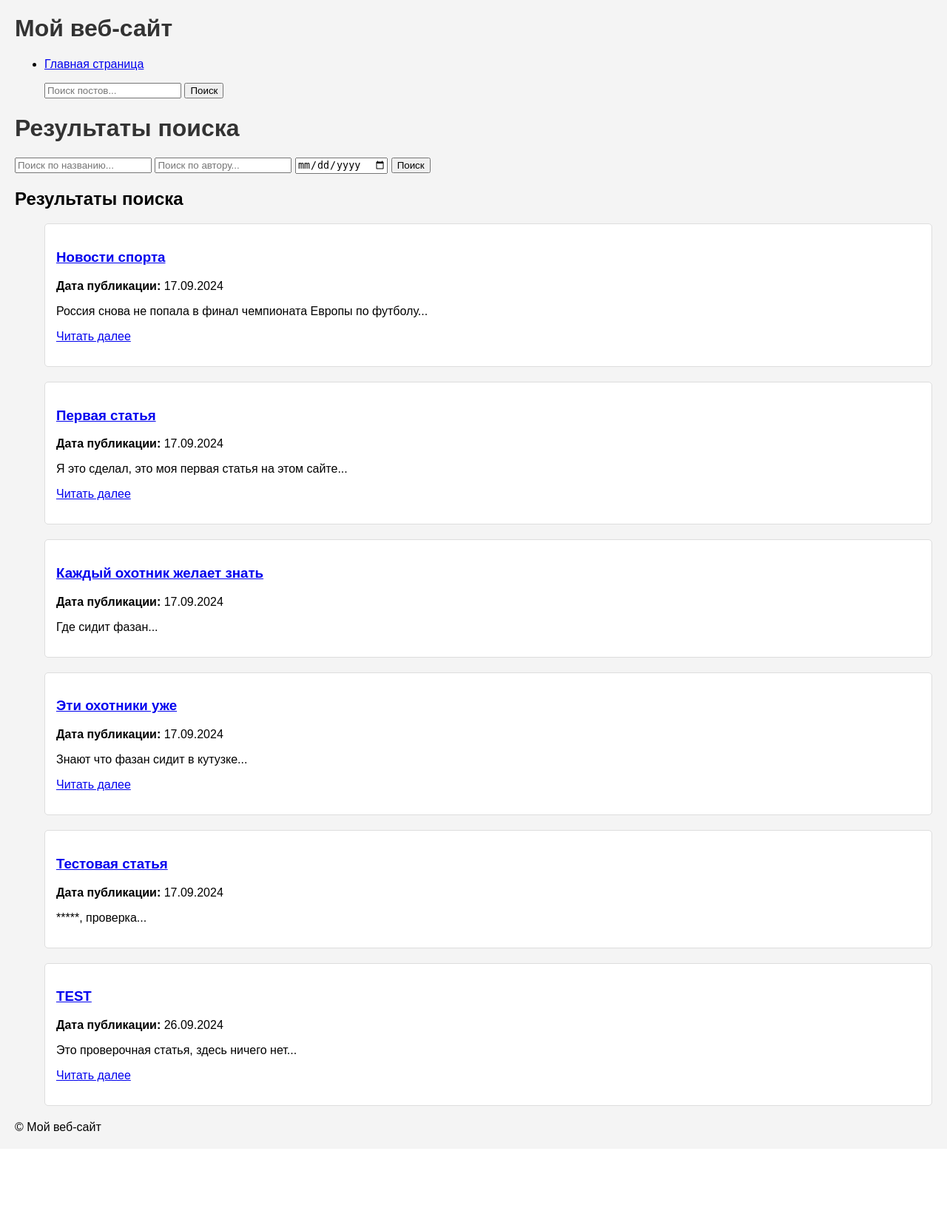
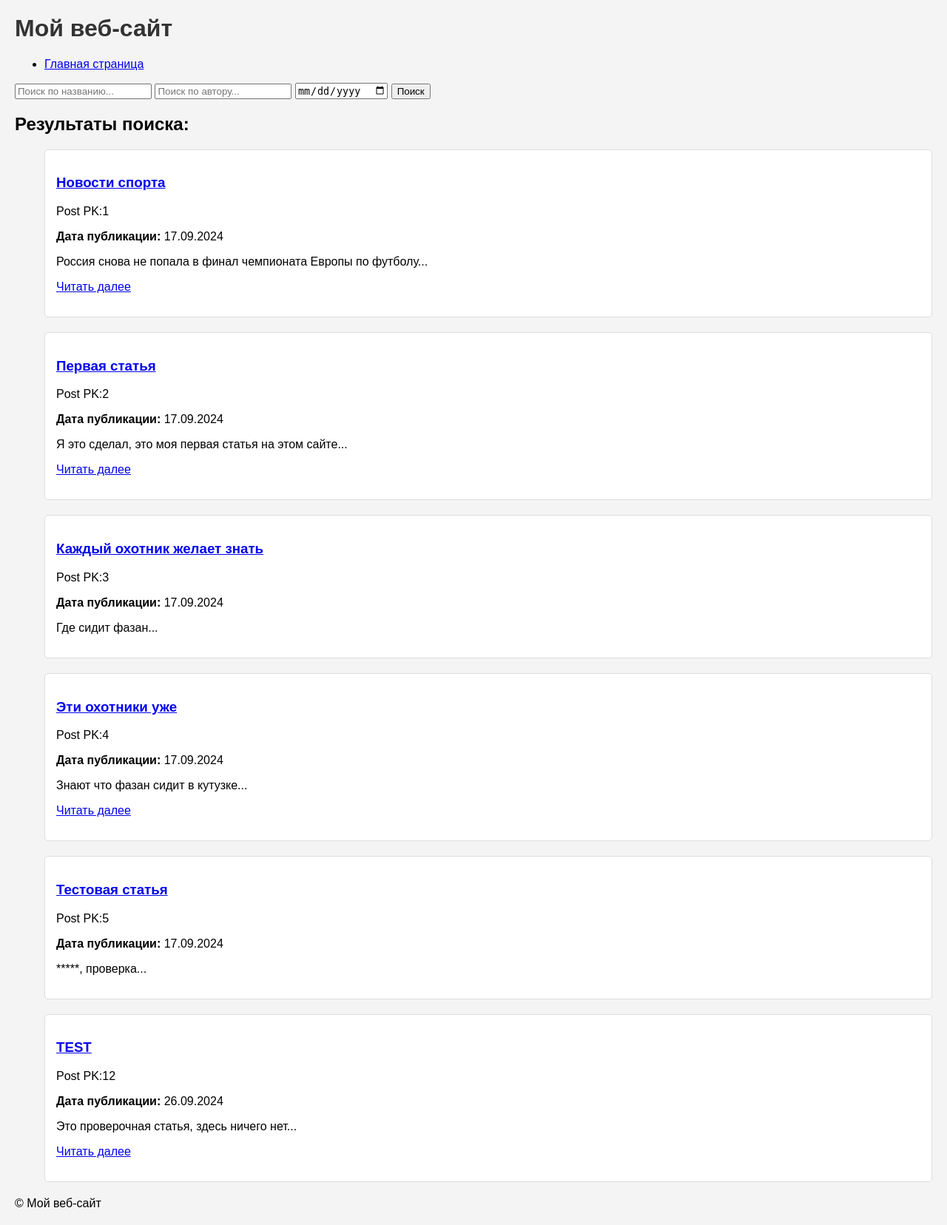
Before and after one commit to VVither/News-Portal, a Django app: page /post/news/search/ in a window 1280 px wide. Shown: the whole page at 74% size. Before the commit the page ends 1529 px from the top, so only its background shows below. Run offline with Django 5.2, Linux system fonts and the light colour scheme; data comes from the database, SQL or seed files in the repository.

Commit message:
skillfactory

```diff
--- a/news/filters.py
+++ b/news/filters.py
@@ -3,8 +3,8 @@ from .models import Post
 
 class PostFilter(django_filters.FilterSet):
     title = django_filters.CharFilter(lookup_expr='icontains', label='Название')
-    author = django_filters.CharFilter(field_name='author__username', lookup_expr='icontains', label='Автор')
-    created_at = django_filters.DateFilter(lookup_expr='exact', label='Дата публикации')
+    author = django_filters.CharFilter(field_name='author__user__username', lookup_expr='icontains', label='Автор')
+    created_at = django_filters.DateFilter(field_name='created_at', lookup_expr='gt', label='После даты')
 
     class Meta:
         model = Post
--- a/news/templates/default.html
+++ b/news/templates/default.html
@@ -11,15 +11,9 @@
         <nav>
             <ul>
                 {% block nav_links %}
-                <li><a href="{% url 'news:news_list' %}">Главная страница</a></li>
+                <li><a href="{% url 'news:post_list' %}">Главная страница</a></li>
                 <!-- Другие ссылки -->
                  {% endblock %}
-            </ul>
-            <ul>
-                <form method="get">
-                    <input type="text" name="q" placeholder="Поиск постов..." required>
-                    <button type="submit">Поиск</button>
-                </form>
             </ul>
         </nav>
     </header>
--- a/news/templates/news/search_result.html
+++ b/news/templates/news/search_result.html
@@ -2,26 +2,37 @@
 {% load custom_filter %}
 
 {% block content %}
-    <h1>Результаты поиска</h1>
 <form action="{% url 'news:search' %}" method="get">
     <input type="text" name="title" placeholder="Поиск по названию...">
     <input type="text" name="author" placeholder="Поиск по автору...">
-        <input type="date" name="created_at" placeholder="Дата публикации...">
+    <input type="date" name="created_at">
     <button type="submit">Поиск</button>
 </form>
-    <h2>Результаты поиска</h2>
+
+<h2>Результаты поиска:</h2>
 <ul>
-        {% for post in filter.qs %}
+    {% if posts %}
+        {% for post in posts %}
             <article>
-            <h3><a href="{% url 'news:news_detail' post.id %}">{{ post.title|censor }}</a></h3>  <!-- Ссылка на детальную страницу поста -->
-            <p><strong>Дата публикации:</strong> {{ post.created_at|date:"d.m.Y" }}</p>  <!-- Дата -->
-            <p>{{ post.preview|truncatewords:20|censor }}...</p>  <!-- Первые 20 символов содержимого или 30 символов-->
+                <h3>
+                    <a href="{% if post.post_type == 'Новость' or post.post_type == 'NW' %}{% url 'news:news_detail' post.pk %}{% else %}{% url 'news:articles_detail' post.pk %}{% endif %}">
+                        {{ post.title|censor }}
+                    </a>
+                </h3>
+                <p>Post PK:{{ post.pk}}</p>
+                <p><strong>Дата публикации:</strong> {{ post.created_at|date:"d.m.Y" }}</p>
+                <p>{{ post.preview|truncatewords:20|censor }}...</p>
                 {% if post.content|length > 30 %}
-                <p><a href="{% url 'news:news_detail' post.id %}">Читать далее</a></p>
+                    <p>
+                        <a href="{% if post.post_type == 'Новость' or post.post_type == 'NW' %}{% url 'news:news_detail' post.pk %}{% else %}{% url 'news:articles_detail' post.pk %}{% endif %}">
+                            Читать далее
+                        </a>
+                    </p>
                 {% endif %}
             </article>
-        {% empty %}
-            <li>Нет результатов.</li>
         {% endfor %}
+    {% else %}
+        <p>Нет новостей.</p>
+    {% endif %}
 </ul>
 {% endblock %}
--- a/news/templates/post_list.html
+++ b/news/templates/post_list.html
@@ -21,7 +21,7 @@
             {% for post in posts %}
                 <article>
                     <h3>
-                        <a href="{% if post.post_type == 'Новость' or 'NW' %}{% url 'news:news_detail' post.pk %}{% else %}{% url 'news:articles_detail' post.pk %}{% endif %}">
+                        <a href="{% if post.post_type == 'Новость' or post.post_type == 'NW' %}{% url 'news:news_detail' post.pk %}{% else %}{% url 'news:articles_detail' post.pk %}{% endif %}">
                             {{ post.title|censor }}
                         </a>
                     </h3>
@@ -30,7 +30,7 @@
                     <p>{{ post.preview|truncatewords:20|censor }}...</p>
                     {% if post.content|length > 30 %}
                         <p>
-                            <a href="{% if post.post_type == 'Новость' or 'NW' %}{% url 'news:news_detail' post.pk %}{% else %}{% url 'news:articles_detail' post.pk %}{% endif %}">
+                            <a href="{% if post.post_type == 'Новость' or post.post_type == 'NW' %}{% url 'news:news_detail' post.pk %}{% else %}{% url 'news:articles_detail' post.pk %}{% endif %}">
                                 Читать далее
                             </a>
                         </p>
--- a/news/urls.py
+++ b/news/urls.py
@@ -1,5 +1,5 @@
 from django.urls import path
-from .views import PostListView, search_posts
+from .views import PostListView, PostSearchView
 from .views import NewsListView, NewsDetailView, NewsCreate, NewsUpdate, NewsDelete
 from .views import ArticlesCreate, ArticlesDetailView, ArticlesListView, ArticlesUpdate, ArticlesDelete
 
@@ -9,7 +9,7 @@ urlpatterns = [
     path('', PostListView.as_view(), name='post_list'), # Общий список
     path('news/', NewsListView.as_view(), name='news_list'), # Cписок новостей
     path('news/<int:pk>/', NewsDetailView.as_view(), name='news_detail'), # Детализация новости
-    path('news/search/', search_posts, name='search'), # Поиск
+    path('news/search/', PostSearchView.as_view(), name='search'), # Поиск
     path('news/create/', NewsCreate.as_view(), name='news_create'), # Создание новостей
     path('news/<int:pk>/update/', NewsUpdate.as_view(), name='news_update'), # Редактирование новостей
     path('news/<int:pk>/delete/', NewsDelete.as_view(), name='news_delete'), # Подтверждение удаления новости
--- a/news/views.py
+++ b/news/views.py
@@ -80,9 +80,20 @@ class ArticlesDetailView(DetailView): # Представление для выв
             raise Http404("Это не статья!")
         return post
 
-def search_posts(request): # представление для поиска
-    f = PostFilter(request.GET, queryset=Post.objects.all())
-    return render(request, 'news/search_result.html', {'filter': f})
+class PostSearchView(ListView): # Представление для поиска
+    model = Post
+    template_name = 'news/search_result.html'
+    context_object_name = 'posts'
+
+    def get_queryset(self):
+        queryset = super().get_queryset()
+        self.filterset = PostFilter(self.request.GET, queryset=queryset)
+        return self.filterset.qs
+
+    def get_context_data(self, **kwargs):
+        context = super().get_context_data(**kwargs)
+        context['filters'] = self.filterset
+        return context
 
 class NewsCreate(CreateView): # Представление для создания новостей
     form_class = PostForm
```
Lines whose indentation alone changed are shown as unchanged.
